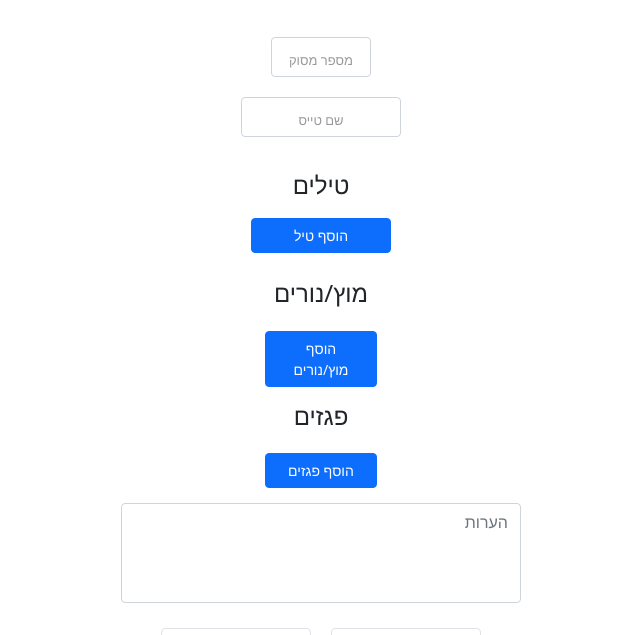
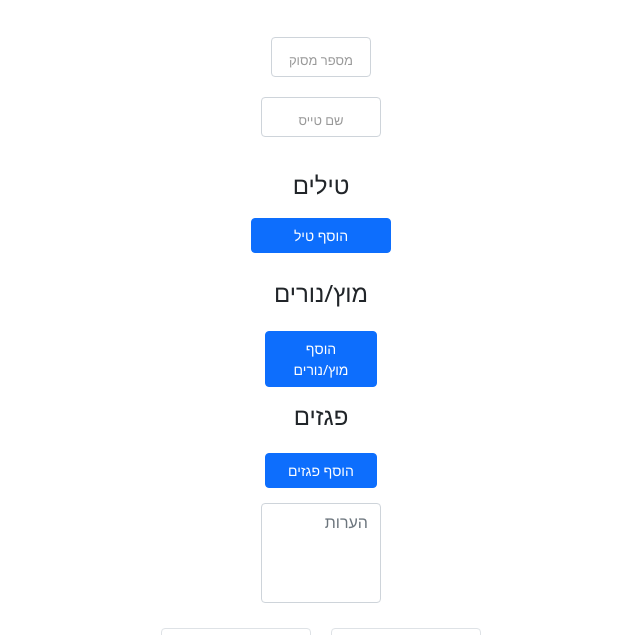
Before and after one commit to JustMax7CB/Consumption-113, a plain HTML site: page index.html in a window 1280 px wide. Shown: the part 73-708 px from the top of the page, without its empty margins (319-959 px from the left). Drawn offline with nearby package versions, Linux system fonts and the light colour scheme.

Commit message:
set max width to input elements

```diff
--- a/style/style.css
+++ b/style/style.css
@@ -114,6 +114,10 @@ select {
     font-size: 20px;
 }
 
+.form-control {
+    max-width: 120px;
+}
+
 .btn-primary,
 .remove-btn,
 .form-select {
```
